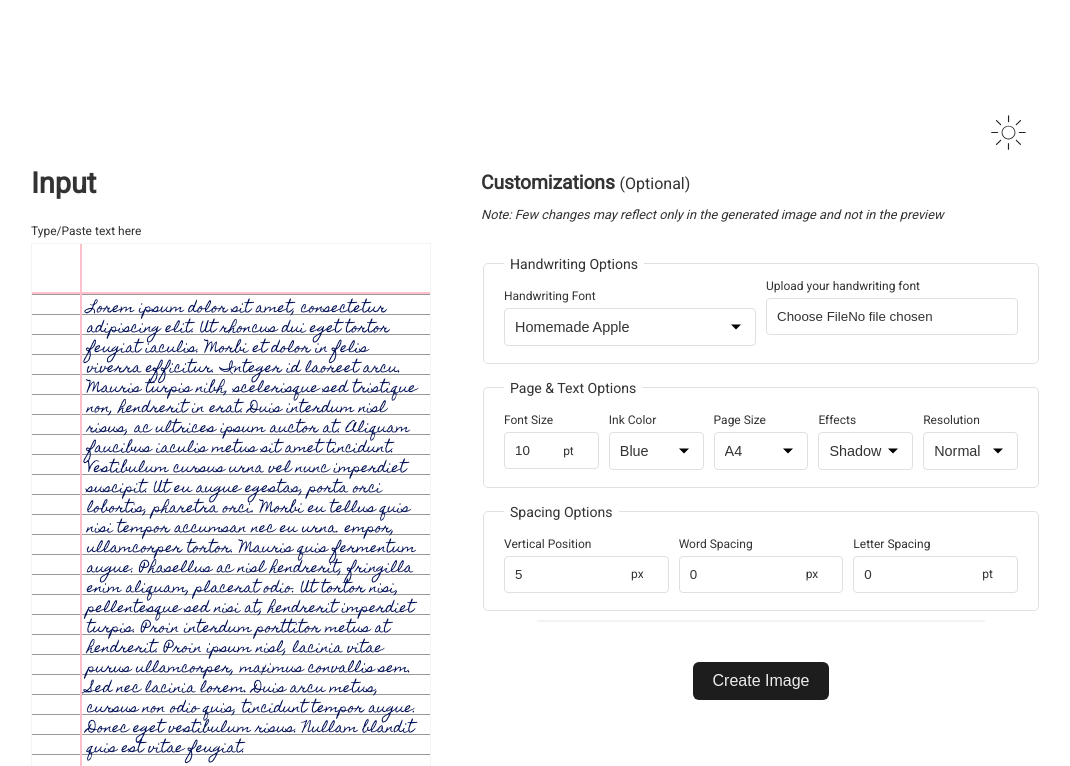
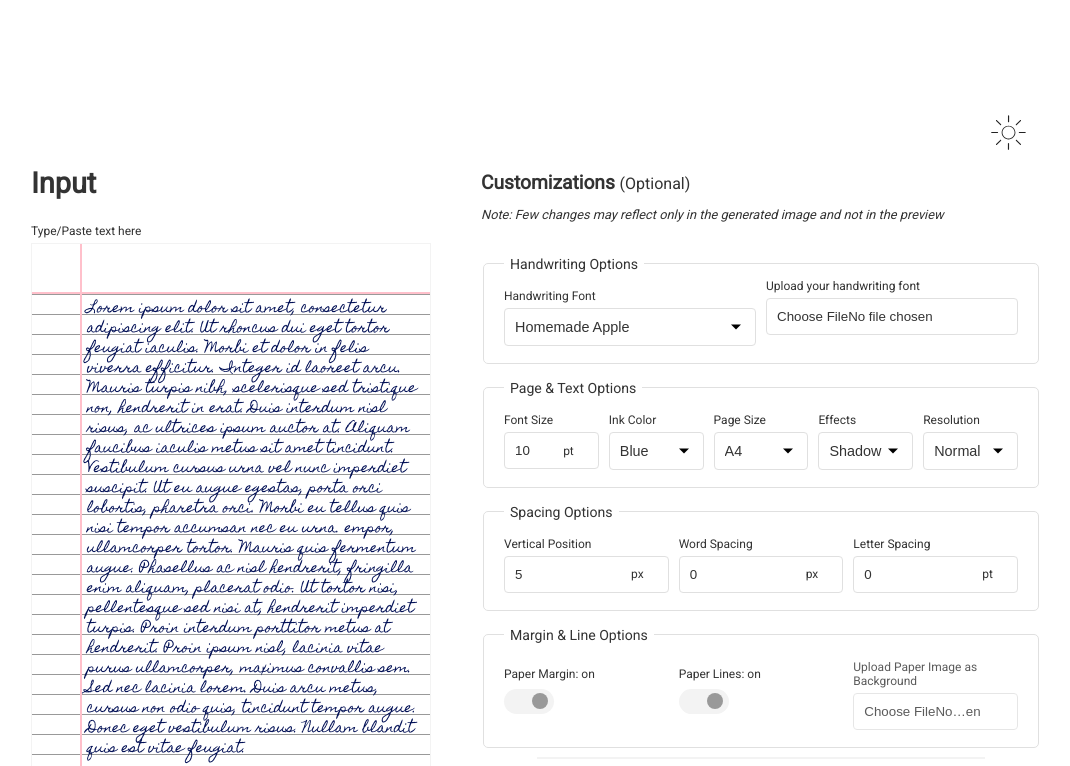
Before and after one commit to agniutkarsh/handWRITEr, a website with bundled scripts: page index.html in a window 1280 px wide. Shown: the top 766 px of the page, without its empty margins (79-1149 px from the left). Built offline with nearby package versions, Linux system fonts and the light colour scheme; no server answers; a script that the page names is missing; a web font is replaced by a local one.

```diff
--- a/index.html
+++ b/index.html
@@ -282,8 +282,62 @@
               </fieldset>
 
 
-              <!-- Letter spacing, Paper Margin, Paper Lines, Paper Curvature -->
+               <!-- Letter spacing, Paper Margin, Paper Lines, Paper Curvature -->
+               <fieldset>
+                <legend>Margin & Line Options</legend>
 
+                <div class="category-grid">
+                  <div>
+                    <label for="paper-margin-toggle"
+                      >Paper Margin:
+                      <span aria-label="paper margin status" class="status"
+                        >on</span
+                      >
+                    </label>
+                    <label class="switch-toggle outer">
+                      <input
+                        aria-checked="true"
+                        checked
+                        aria-label="Paper Margin Button"
+                        id="paper-margin-toggle"
+                        type="checkbox"
+                      />
+                      <div></div>
+                    </label>
+                  </div>
+
+                  <div>
+                    <label for="paper-line-toggle"
+                      >Paper Lines:
+                      <span aria-label="paper line status" class="status"
+                        >on</span
+                      >
+                    </label>
+                    <label class="switch-toggle outer">
+                      <input
+                        aria-checked="true"
+                        checked
+                        aria-label="Paper Line Button"
+                        id="paper-line-toggle"
+                        type="checkbox"
+                      />
+                      <div></div>
+                    </label>
+                  </div>
+                  <div class="experimental">
+                    <div class="upload-paper-container">
+                      <label class="block" for="paper-file"
+                        >Upload Paper Image as Background</label
+                      >
+                      <input
+                        accept=".jpg, .jpeg, .png"
+                        type="file"
+                        id="paper-file"
+                      />
+                    </div>
+                  </div>
+                </div>
+              </fieldset>
               <!-- Create Image -->
               <hr
                 style="
```
